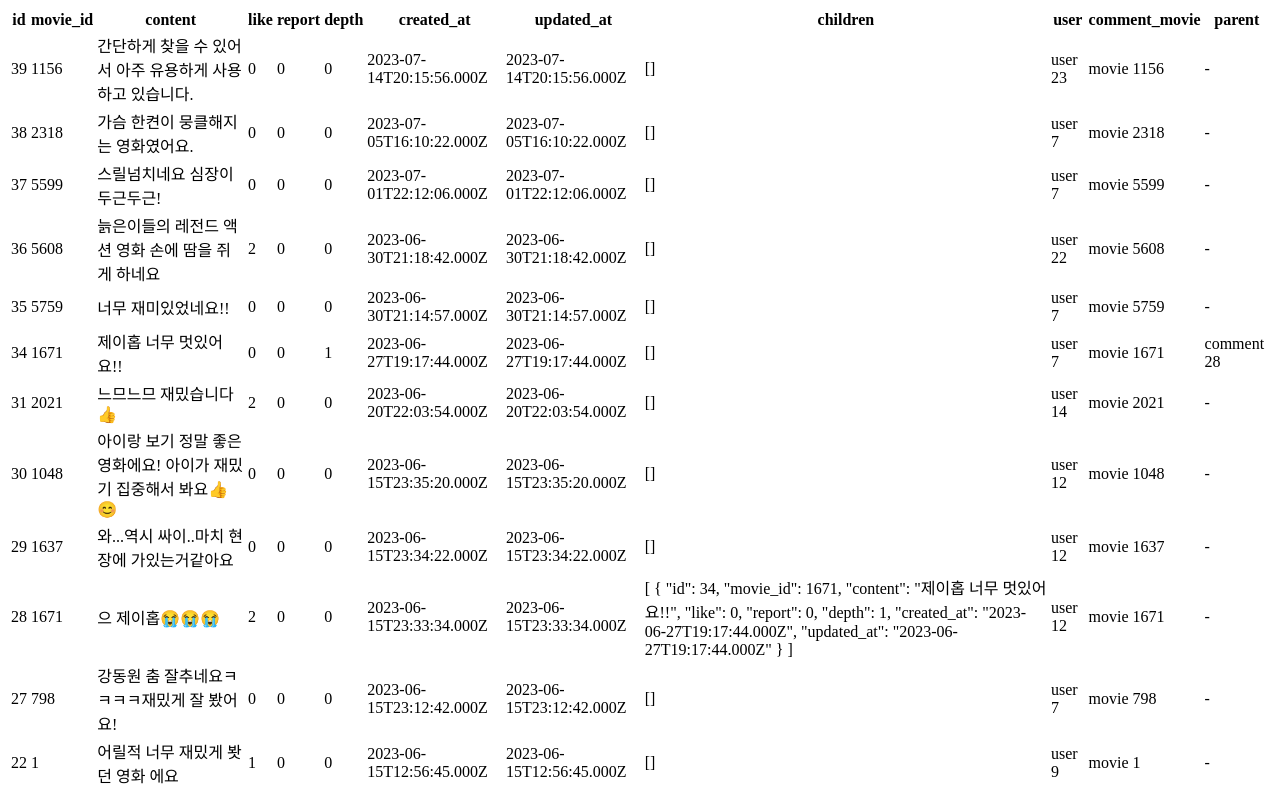
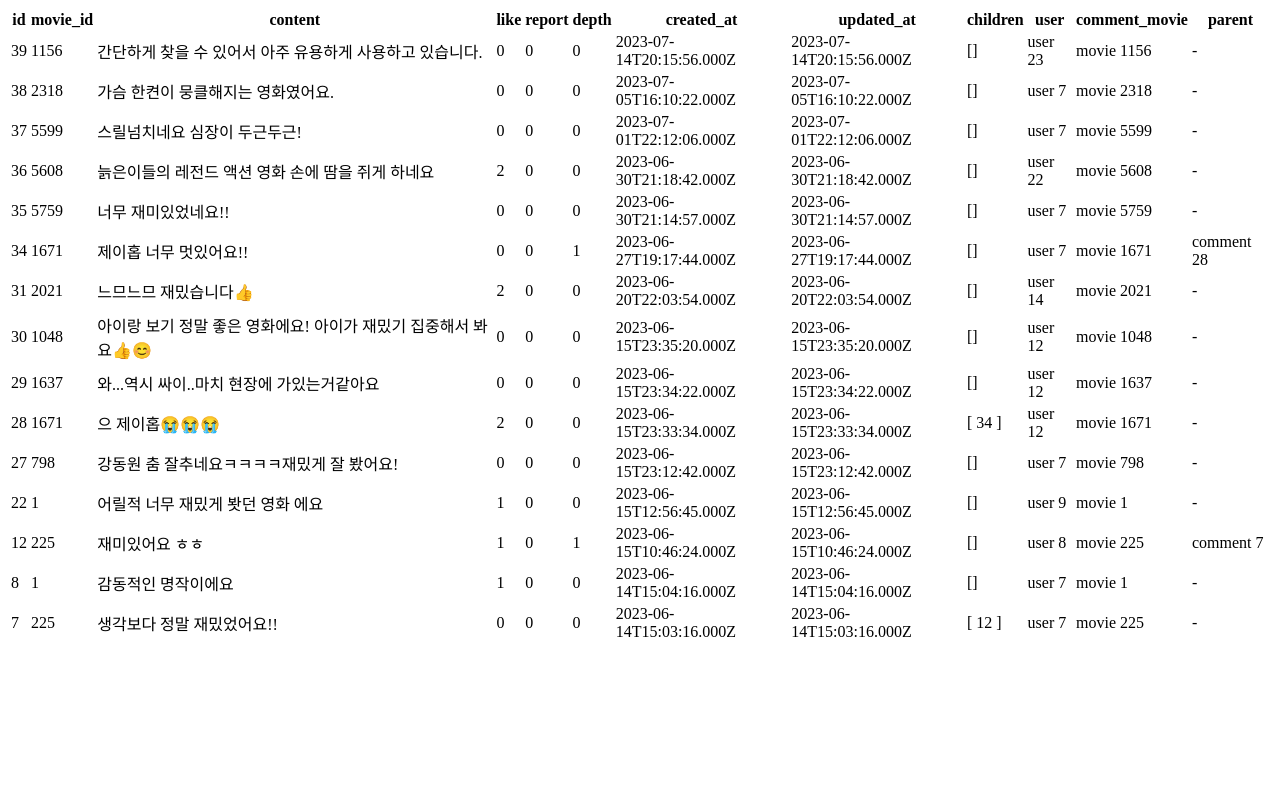
Before and after one commit to mandoong/form-factory, a Nuxt app: page / in a window 1280 px wide. Shown: the top 792 px of the page. Built offline with nearby package versions, Linux system fonts and the light colour scheme.

Commit message:
add: checkoutFunction add

```diff
--- a/components/form/input/index.vue
+++ b/components/form/input/index.vue
@@ -9,15 +9,15 @@
     <tbody>
       <tr v-for="(data, index) in p_data">
         <td v-for="(value, key, index) in data">
-          <span v-if="Array.isArray(value)">{{ value }}</span>
-          <span v-else-if="typeof value === 'object' && Object.keys(p_relation)?.some(e => e === key)">{{value?.id ?  p_relation[key] + ' ' +  value?.id : "-" }}</span>
+          <span v-if="Array.isArray(value) && Object.keys(p_relation)?.some(e => e === key)">{{ relationCheck(value) }}</span>
+          <span v-else-if="Array.isArray(value)">{{ relationCheck(value) }}</span>
+          <span v-else-if="typeof value === 'object' && Object.keys(p_relation)?.some(e => e === key)">
+            {{value?.id ?  p_relation[key] + ' ' +  value?.id : "-" }}</span>
           <span v-else>{{ value }}</span>
         </td>
       </tr>
     </tbody>
   </table>
-
-
 </template>
 
 <script setup>
@@ -28,8 +28,17 @@ const $props = defineProps({
   relation: {
     type: Object
   }
+})
 
-})
+const relationCheck = (value) => {
+  if (value.id) {
+    return value.id
+  } else if (Array.isArray(value)) {
+    return value.map(e => relationCheck(e))
+  } else {
+    return "-"
+  }
+}
 
 const {
   schema: p_data,
@@ -41,8 +50,6 @@ onMounted(() => {
   console.log(p_data.value)
 })
 
-
-// <FormFactory
 // 							schema={[
 // 								{ label: "이메일", key: "email", method: "text", validation: "required", defaultValue: selected.email },
 // 								{ label: "닉네임", key: "nickname", method: "text", validation: "required", defaultValue: selected.nickname },
--- a/pages/index.vue
+++ b/pages/index.vue
@@ -3,7 +3,7 @@
     <FormInput
         :schema="data"
         :relation="{
-        children: 'comment',
+        children: ['comment'],
         user: 'user',
         comment_movie: 'movie',
         parent: 'comment'
```
